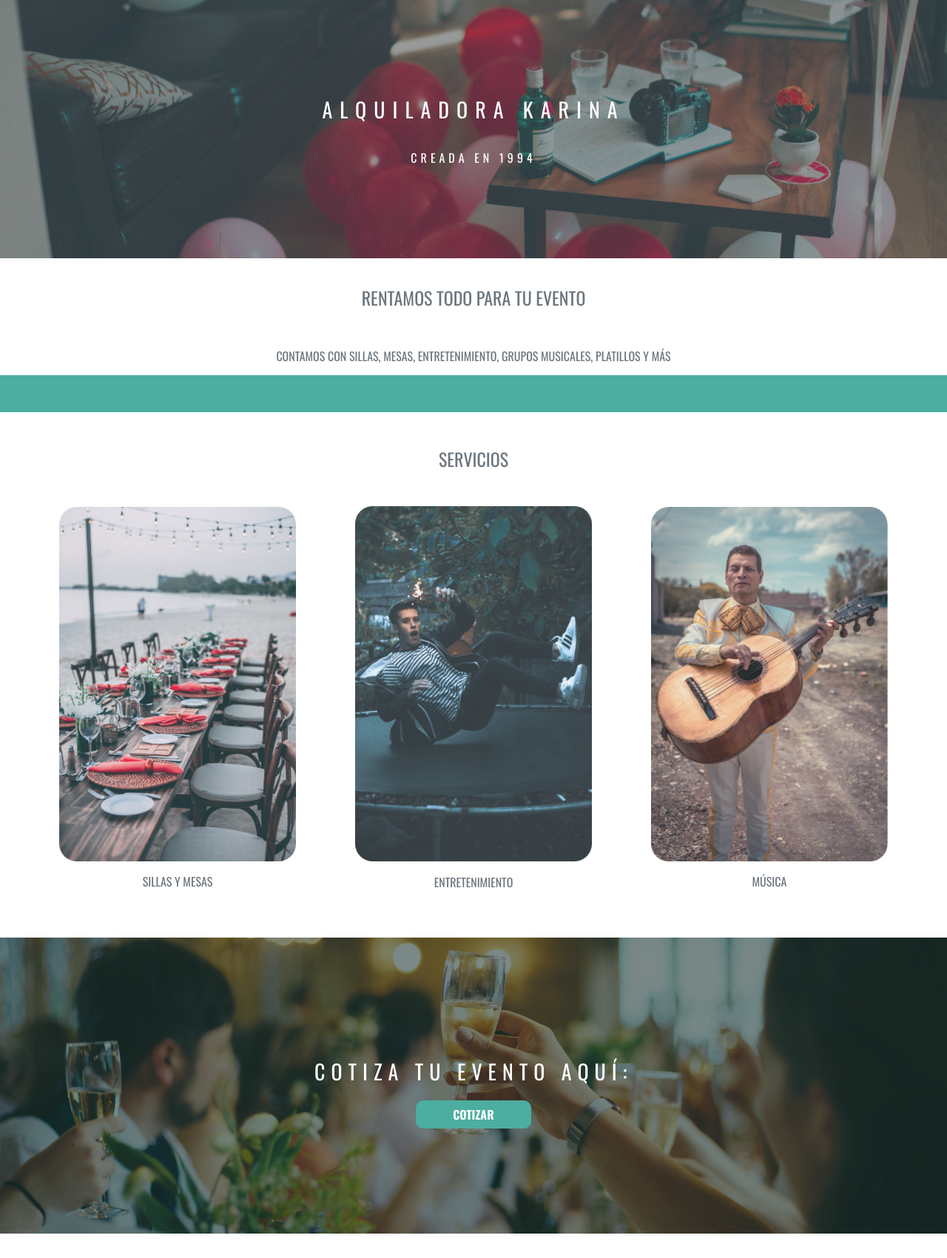
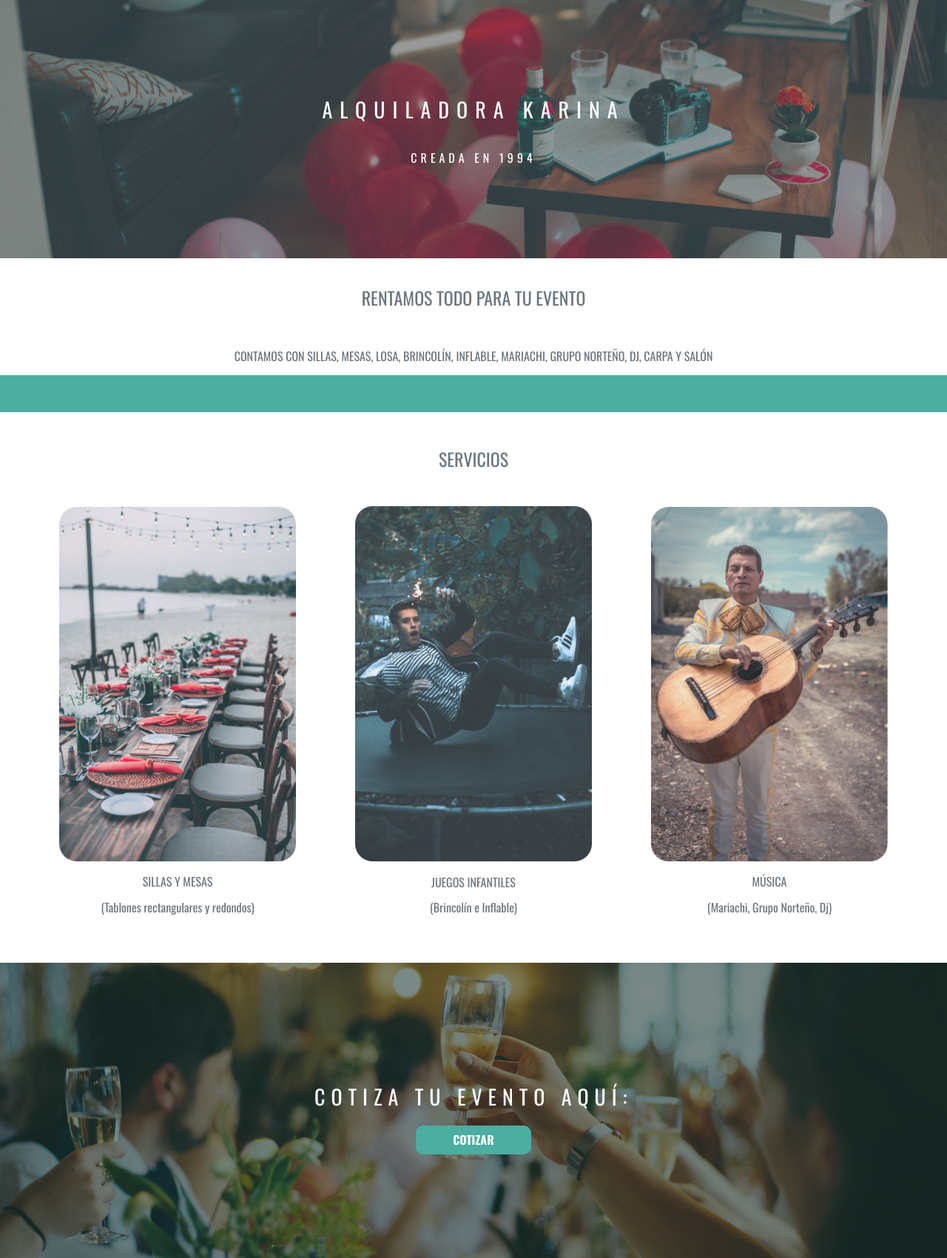
Before and after one commit to Emanyel/TITULACION2, a PHP site: page / in a window 1280 px wide. Shown: the part 909-2609 px from the top of the page at 74% size. Run offline with PHP 8.4, Linux system fonts and the light colour scheme; some libraries are stand-ins or nearby versions.

Commit message:
Parrafos
Parrafos más descriptivos

```diff
--- a/Alquiladora/css/estilos-app.css
+++ b/Alquiladora/css/estilos-app.css
@@ -112,6 +112,10 @@ a{
     border-top: 2px solid gray;
 }
 
+fieldset input{
+    width: 50%;
+}
+
 .serv{
     padding: 5rem;
 }
--- a/index.html
+++ b/index.html
@@ -61,9 +61,7 @@
 
             <div class="nosotros-2 contenido-pad">
                 <h3 class="mayusculas wow animated bounceInLeft">Rentamos todo para tu evento</h3>
-                <p class="mayusculas wow animated bounceInLeft">Contamos con Sillas, Mesas, Entretenimiento, Grupos
-                    Musicales,
-                    Platillos Y Más</p>
+                <p class="mayusculas wow animated bounceInLeft">Contamos con Sillas, Mesas, Losa, Brincolín, Inflable, Mariachi, Grupo Norteño, Dj, Carpa y Salón</p>
             </div>
 
         </section>
@@ -77,16 +75,19 @@
                 <div class="servicios-1">
                     <img src="Alquiladora/img/sillas-mesas.png" class="img-servicios wow animated bounceIn" alt="">
                     <p class="gris centrar-texto wow animated bounceIn">SILLAS Y MESAS</p>
+                    <p class="gris centrar-texto wow animated bounceIn">(Tablones rectangulares y redondos)</p>
                 </div>
 
                 <div class="servicios-2">
                     <img src="Alquiladora/img/img-entre.png" class="img-servicios wow animated bounceIn" alt="">
-                    <p class="gris centrar-texto wow animated bounceIn">ENTRETENIMIENTO</p>
+                    <p class="gris centrar-texto wow animated bounceIn">JUEGOS INFANTILES</p>
+                    <p class="gris centrar-texto wow animated bounceIn">(Brincolín e Inflable)</p>
                 </div>
 
                 <div class="servicios-3">
                     <img src="Alquiladora/img/mariachi.png" class="img-servicios wow animated bounceIn" alt="">
                     <p class="gris centrar-texto wow animated bounceIn">MÚSICA</p>
+                    <p class="gris centrar-texto wow animated bounceIn">(Mariachi, Grupo Norteño, Dj)</p>
                 </div>
             </div>
 
```
